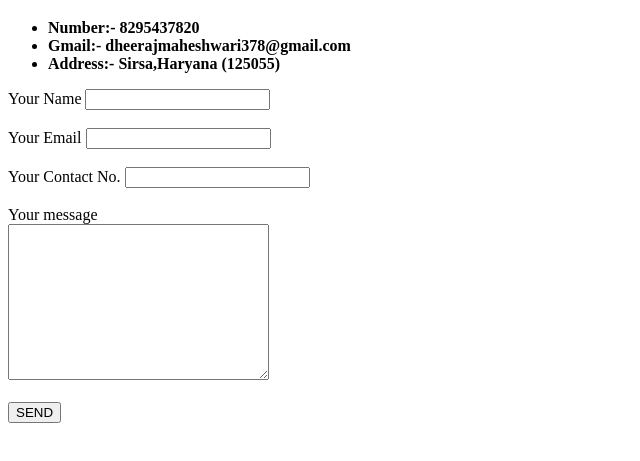
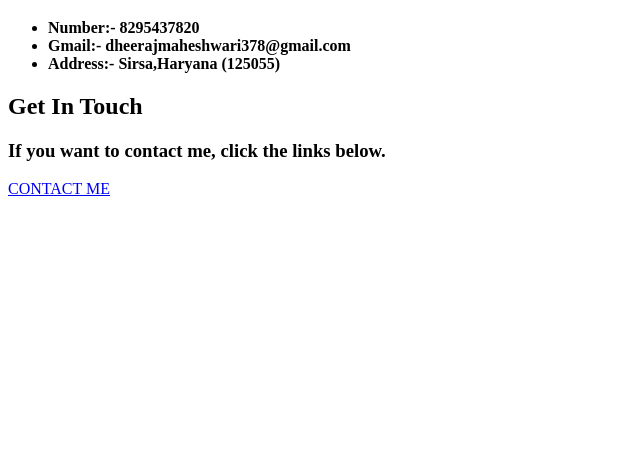
Before and after one commit to Dheeraj20042003/Personal-Portfolio, a plain HTML site: page contact.html in a window 1280 px wide. Shown: the part 61-522 px from the top of the page, without its empty margins (0-640 px from the left). Drawn offline with Linux system fonts and the light colour scheme.

Commit message:
Personal portfolio website

```diff
--- a/contact.html
+++ b/contact.html
@@ -17,7 +17,7 @@
 
  </ul>
 
-
+<!--
     <form action="mailto:dheerajmaheshwari378@gmail.com" method="post" enctype="text/plain">
    <label> Your Name</label>
    <input type="text" name="Your Name" value="">
@@ -34,9 +34,13 @@
   <label for="message">Your message</label>
   <br><textarea name="Your message" cols="30" rows="10"></textarea>
   <br>
-  <br>
-  <input type="submit" value="SEND">
+  <br>    -->
+  <h2>Get In Touch</h2>
+    <h3>If you want to contact me, click the links below.</h3>
 
-</form>
+    <a class="btn" href="mailto:dheerajmaheshwari378@gmail.com">CONTACT ME</a>
+
+
+<!-- </form> -->
 </body>
 </html>
```
